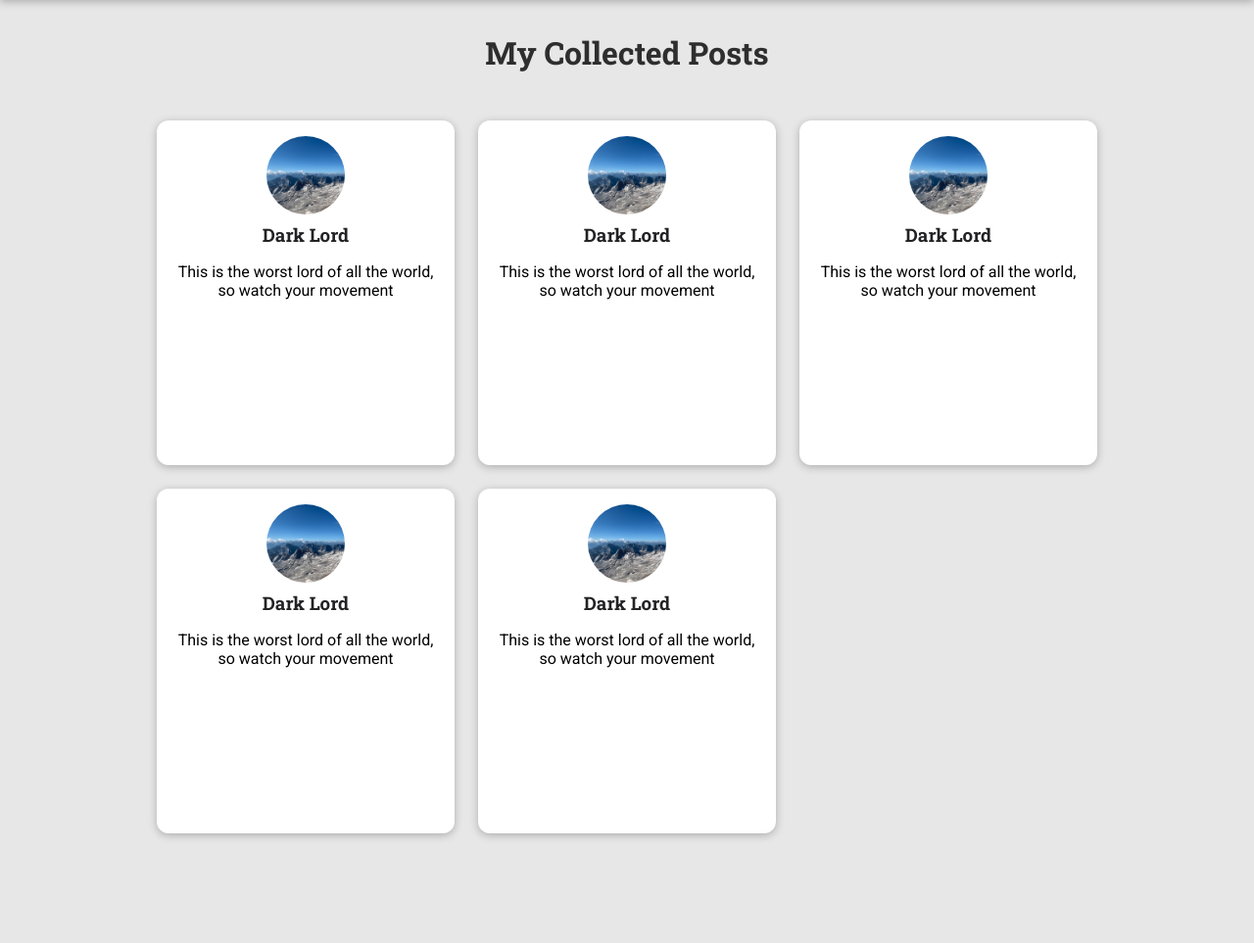
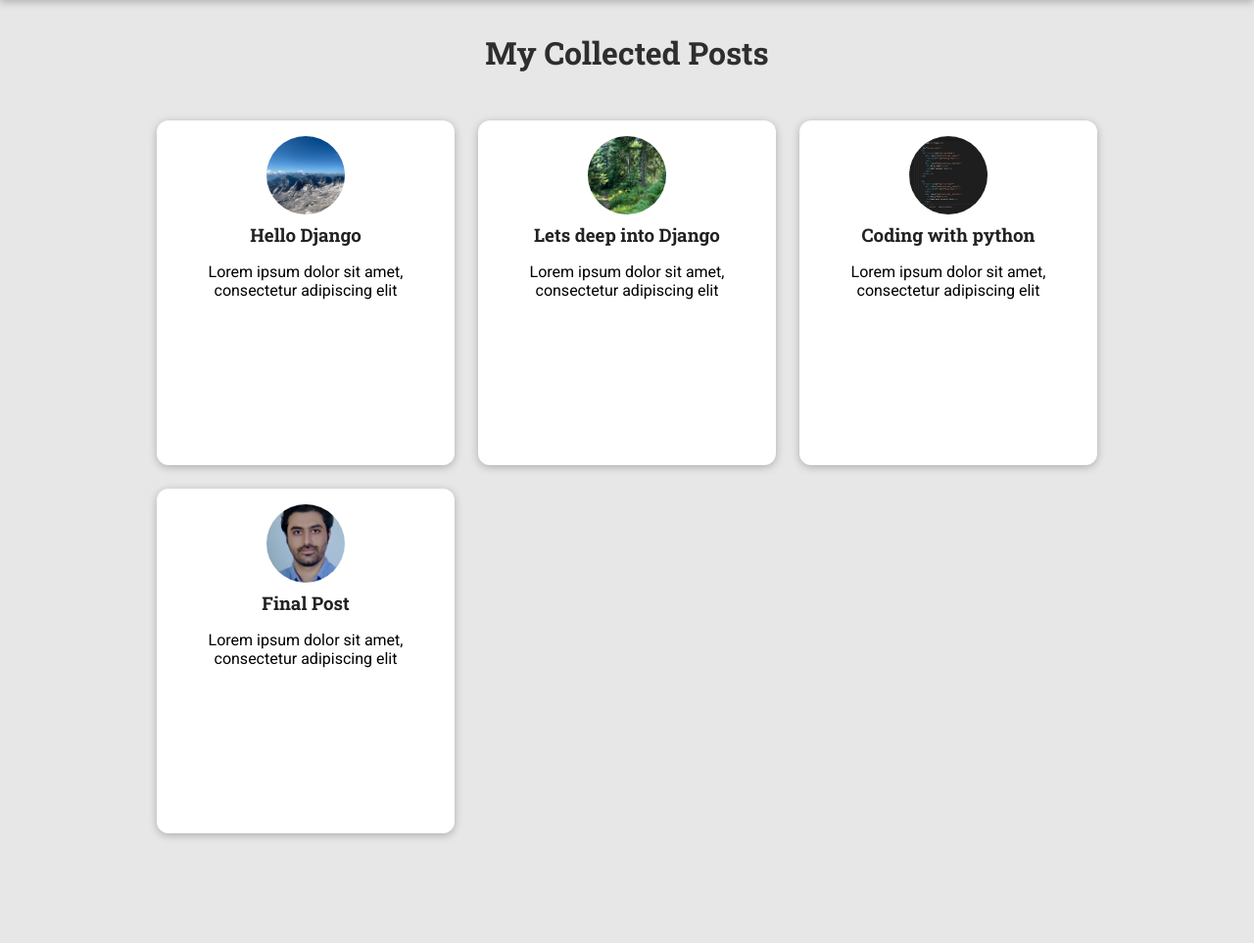
Before and after one commit to MohammadRezaAlizadeh000/my_test_blog_site, a Django app: page /posts in a window 1280 px wide. Shown: the part 80-1043 px from the top of the page at 98% size. Run offline with Django 4.2, Linux system fonts and the light colour scheme.

Commit message:
posts page complete. dynamic url and clean code

```diff
--- a/blog/templates/blog/includes/thumbnail-post.html
+++ b/blog/templates/blog/includes/thumbnail-post.html
@@ -2,11 +2,11 @@
 
 <li>
     <article class="post">
-        <a href="">
-            <img src="{% static 'blog/images/mountains.jpg' %}" alt="Lord"/>
+        <a href="{% url 'single_post' post.slug %}">
+            <img src="{% static 'blog/images/'|add:post.post_image %}" alt="{{ post.post_title }}"/>
             <div class="post__content">
-                <h3>Dark Lord</h3>
-                <p>This is the worst lord of all the world, so watch your movement</p>
+                <h3>{{ post.post_title }}</h3>
+                <p>{{ post.post_description }}</p>
             </div>
         </a>
     </article>
--- a/blog/templates/blog/index.html
+++ b/blog/templates/blog/index.html
@@ -21,8 +21,9 @@
     <h2>My latest Posts</h2>
 
     <ul>
+        {% for post in last_posts %}
         {% include 'blog/includes/thumbnail-post.html' %}
-        {% include 'blog/includes/thumbnail-post.html' %}
+        {% endfor %}
     </ul>
 </section>
 
--- a/blog/templates/blog/posts.html
+++ b/blog/templates/blog/posts.html
@@ -13,11 +13,9 @@
     <h2>My Collected Posts</h2>
 
     <ul>
+      {% for post in all_posts %}
       {% include 'blog/includes/thumbnail-post.html' %}
-      {% include 'blog/includes/thumbnail-post.html' %}
-      {% include 'blog/includes/thumbnail-post.html' %}
-      {% include 'blog/includes/thumbnail-post.html' %}
-      {% include 'blog/includes/thumbnail-post.html' %}
+      {% endfor %}
     </ul>
 
   </section>
--- a/blog/views.py
+++ b/blog/views.py
@@ -1,13 +1,89 @@
 from django.shortcuts import render
+
+all_posts = [
+    {
+        'slug': 'first_post',
+        'post_title': 'Hello Django',
+        'post_image': 'mountains.jpg',
+        'post_author': 'Mohammad Reza',
+        'post_updated_time': '19 May 2022',
+        'post_description': 'Lorem ipsum dolor sit amet, consectetur adipiscing elit',
+        'post_content': """Lorem ipsum dolor sit amet, consectetur adipiscing elit, sed do eiusmod tempor incididunt ut
+    labore et dolore magna aliqua. Egestas purus viverra accumsan in nisl nisi. Arcu cursus vitae congue mauris
+    rhoncus aenean vel elit scelerisque. In egestas erat imperdiet sed euismod nisi porta lorem mollis. Morbi
+    tristique senectus et netus. Mattis pellentesque id nibh tortor id aliquet lectus proin. Sapien faucibus et
+    molestie ac feugiat sed lectus vestibulum. Ullamcorper velit sed ullamcorper morbi tincidunt ornare massa eget.
+    Dictum varius duis at consectetur lorem. Nisi vitae suscipit tellus mauris a diam maecenas sed enim. Velit ut
+    tortor pretium viverra suspendisse potenti nullam. Et molestie ac feugiat sed lectus. Non nisi est sit amet
+    facilisis magna. Dignissim diam quis enim lobortis scelerisque fermentum. Odio ut enim blandit volutpat maecenas
+    volutpat. Ornare lectus sit amet est placerat in egestas erat. Nisi vitae suscipit tellus mauris a diam maecenas
+    sed. Placerat duis ultricies lacus sed turpis tincidunt id aliquet. """
+    },
+    {
+        'slug': 'second_post',
+        'post_title': 'Lets deep into Django',
+        'post_image': 'woods.jpg',
+        'post_author': 'Mohammad Reza',
+        'post_updated_time': '20 May 2022',
+        'post_description': 'Lorem ipsum dolor sit amet, consectetur adipiscing elit',
+        'post_content': """Lorem ipsum dolor sit amet, consectetur adipiscing elit, sed do eiusmod tempor incididunt ut
+    labore et dolore magna aliqua. Egestas purus viverra accumsan in nisl nisi. Arcu cursus vitae congue mauris
+    rhoncus aenean vel elit scelerisque. In egestas erat imperdiet sed euismod nisi porta lorem mollis. Morbi
+    tristique senectus et netus. Mattis pellentesque id nibh tortor id aliquet lectus proin. Sapien faucibus et
+    molestie ac feugiat sed lectus vestibulum. Ullamcorper velit sed ullamcorper morbi tincidunt ornare massa eget.
+    Dictum varius duis at consectetur lorem. Nisi vitae suscipit tellus mauris a diam maecenas sed enim. Velit ut
+    tortor pretium viverra suspendisse potenti nullam. Et molestie ac feugiat sed lectus. Non nisi est sit amet
+    facilisis magna. Dignissim diam quis enim lobortis scelerisque fermentum. Odio ut enim blandit volutpat maecenas
+    volutpat. Ornare lectus sit amet est placerat in egestas erat. Nisi vitae suscipit tellus mauris a diam maecenas
+    sed. Placerat duis ultricies lacus sed turpis tincidunt id aliquet. """
+    },
+    {
+        'slug': 'third_post',
+        'post_title': 'Coding with python',
+        'post_image': 'coding.jpg',
+        'post_author': 'Mohammad Reza',
+        'post_updated_time': '21 May 2022',
+        'post_description': 'Lorem ipsum dolor sit amet, consectetur adipiscing elit',
+        'post_content': """Lorem ipsum dolor sit amet, consectetur adipiscing elit, sed do eiusmod tempor incididunt ut
+    labore et dolore magna aliqua. Egestas purus viverra accumsan in nisl nisi. Arcu cursus vitae congue mauris
+    rhoncus aenean vel elit scelerisque. In egestas erat imperdiet sed euismod nisi porta lorem mollis. Morbi
+    tristique senectus et netus. Mattis pellentesque id nibh tortor id aliquet lectus proin. Sapien faucibus et
+    molestie ac feugiat sed lectus vestibulum. Ullamcorper velit sed ullamcorper morbi tincidunt ornare massa eget.
+    Dictum varius duis at consectetur lorem. Nisi vitae suscipit tellus mauris a diam maecenas sed enim. Velit ut
+    tortor pretium viverra suspendisse potenti nullam. Et molestie ac feugiat sed lectus. Non nisi est sit amet
+    facilisis magna. Dignissim diam quis enim lobortis scelerisque fermentum. Odio ut enim blandit volutpat maecenas
+    volutpat. Ornare lectus sit amet est placerat in egestas erat. Nisi vitae suscipit tellus mauris a diam maecenas
+    sed. Placerat duis ultricies lacus sed turpis tincidunt id aliquet. """
+    },
+    {
+        'slug': 'fourth_post',
+        'post_title': 'Final Post',
+        'post_image': 'mra.jpg',
+        'post_author': 'Mohammad Reza',
+        'post_updated_time': '22 May 2022',
+        'post_description': 'Lorem ipsum dolor sit amet, consectetur adipiscing elit',
+        'post_content': """Lorem ipsum dolor sit amet, consectetur adipiscing elit, sed do eiusmod tempor incididunt ut
+    labore et dolore magna aliqua. Egestas purus viverra accumsan in nisl nisi. Arcu cursus vitae congue mauris
+    rhoncus aenean vel elit scelerisque. In egestas erat imperdiet sed euismod nisi porta lorem mollis. Morbi
+    tristique senectus et netus. Mattis pellentesque id nibh tortor id aliquet lectus proin. Sapien faucibus et
+    molestie ac feugiat sed lectus vestibulum. Ullamcorper velit sed ullamcorper morbi tincidunt ornare massa eget.
+    Dictum varius duis at consectetur lorem. Nisi vitae suscipit tellus mauris a diam maecenas sed enim. Velit ut
+    tortor pretium viverra suspendisse potenti nullam. Et molestie ac feugiat sed lectus. Non nisi est sit amet
+    facilisis magna. Dignissim diam quis enim lobortis scelerisque fermentum. Odio ut enim blandit volutpat maecenas
+    volutpat. Ornare lectus sit amet est placerat in egestas erat. Nisi vitae suscipit tellus mauris a diam maecenas
+    sed. Placerat duis ultricies lacus sed turpis tincidunt id aliquet. """
+    },
+]
 
 
 def starting_page(request):
-    return render(request, 'blog/index.html')
+    return render(request, 'blog/index.html', {'last_posts': all_posts[:3]})
 
 
 def posts(request):
-    return render(request, 'blog/posts.html')
+    return render(request, 'blog/posts.html', {'all_posts': all_posts})
 
 
-def single_post(request):
-    pass
+def single_post(request, slug):
+    chosen_post = next(post for post in all_posts if post['slug'] == slug)
+    return render(request, 'blog/single_post.html', {'post': chosen_post})
--- a/templates/base.html
+++ b/templates/base.html
@@ -9,9 +9,9 @@
 </head>
 <body>
     <header id="main-navigation">
-        <h1> <a href=""> Alizadeh Blog</a> </h1>
+        <h1> <a href="{% url 'starting_page' %}"> Alizadeh Blog</a> </h1>
         <nav>
-            <a href="">All Posts</a>
+            <a href="{% url 'posts' %}">All Posts</a>
         </nav>
     </header>
     {% block content %}
```
Also changed, not shown: blog/static/blog/single_post.css (added, +62 -0 lines), blog/templates/blog/single_post.html (added, +27 -0 lines).
